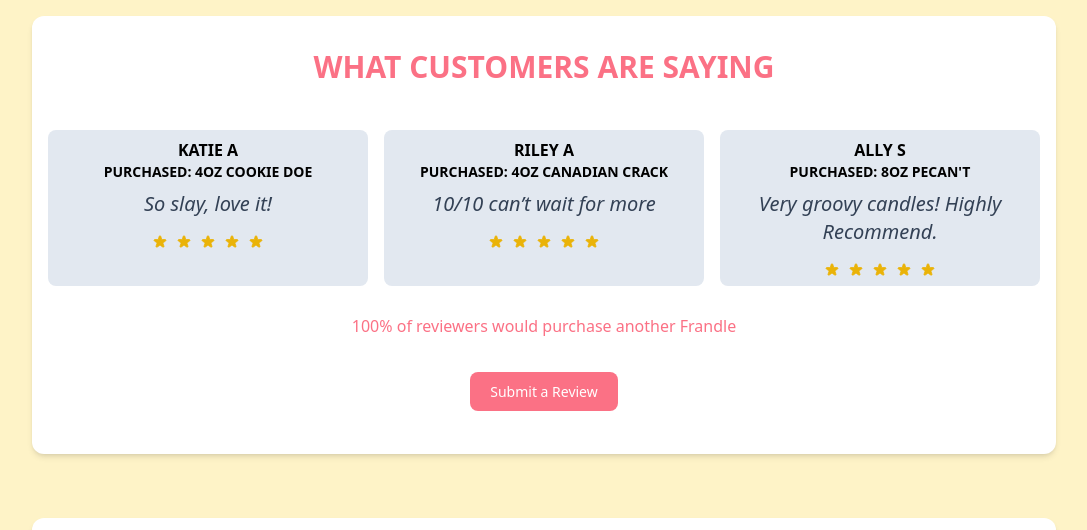
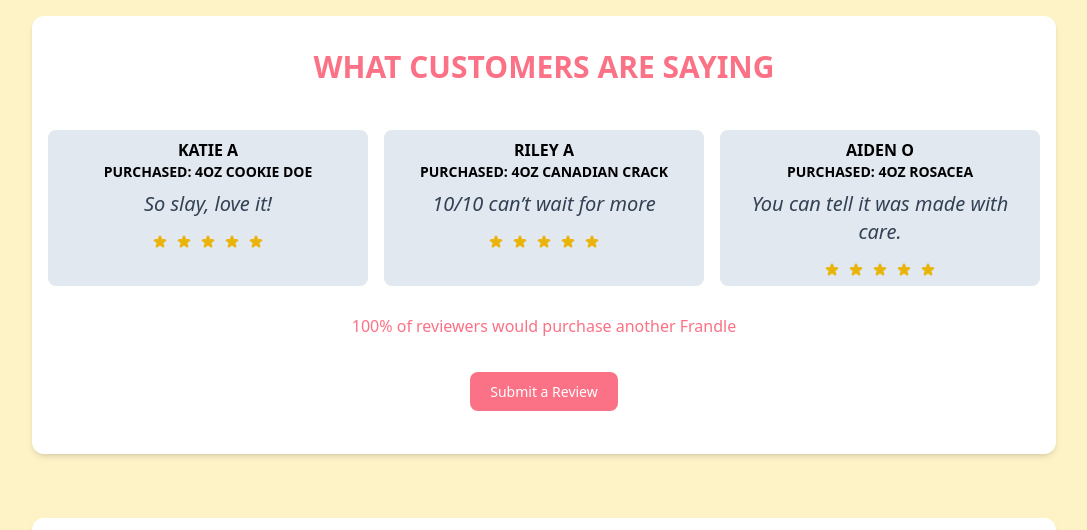
Before and after one commit to francescastewart/francescastewart.github.io, a plain HTML site: page index.html in a window 1280 px wide. Shown: the part 860-1390 px from the top of the page, without its empty margins (96-1183 px from the left). Drawn offline with nearby package versions, Linux system fonts and the light colour scheme.

Commit message:
Update index.html

```diff
--- a/index.html
+++ b/index.html
@@ -142,9 +142,9 @@
                     </div>
                     </div>
                     <div class="bg-slate-200 rounded-lg p-2 text-center md:w-1/3">
-                    <p class="font-bold uppercase">Ally S</p>
-                    <p class="font-bold text-sm uppercase">Purchased: 8oz Pecan't</p>
-                    <p class="text-xl font-light italic text-slate-700 m-2">Very groovy candles! Highly Recommend.</p>
+                    <p class="font-bold uppercase">Aiden O</p>
+                    <p class="font-bold text-sm uppercase">Purchased: 4oz Rosacea</p>
+                    <p class="text-xl font-light italic text-slate-700 m-2">You can tell it was made with care.</p>
                     <div class="flex items-center justify-center space-x-2 mt-4">
                         <svg class="text-yellow-500 w-4 h-4" xmlns="http://www.w3.org/2000/svg" viewBox="0 0 20 20"
                         fill="currentColor" stroke="currentColor">
```
